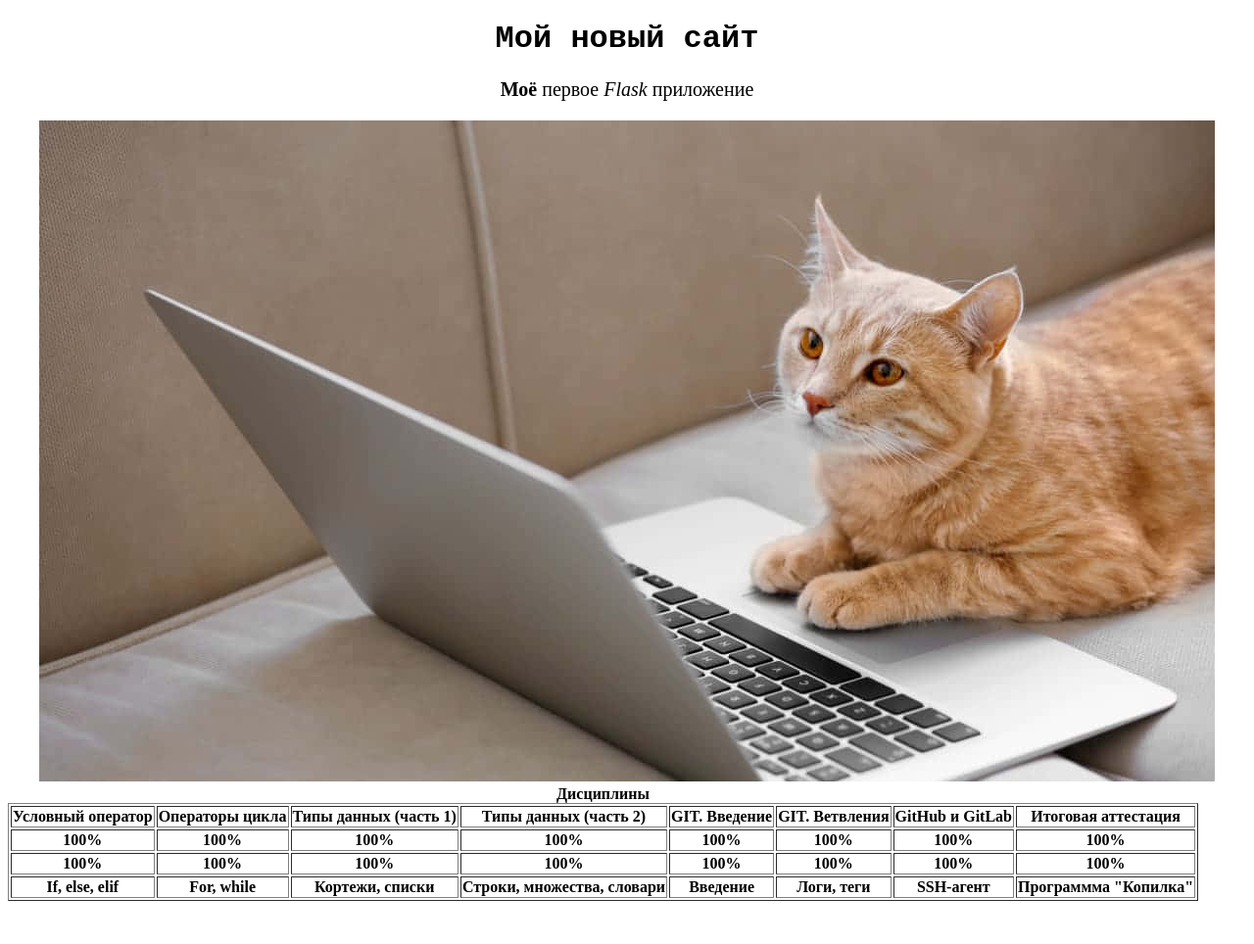
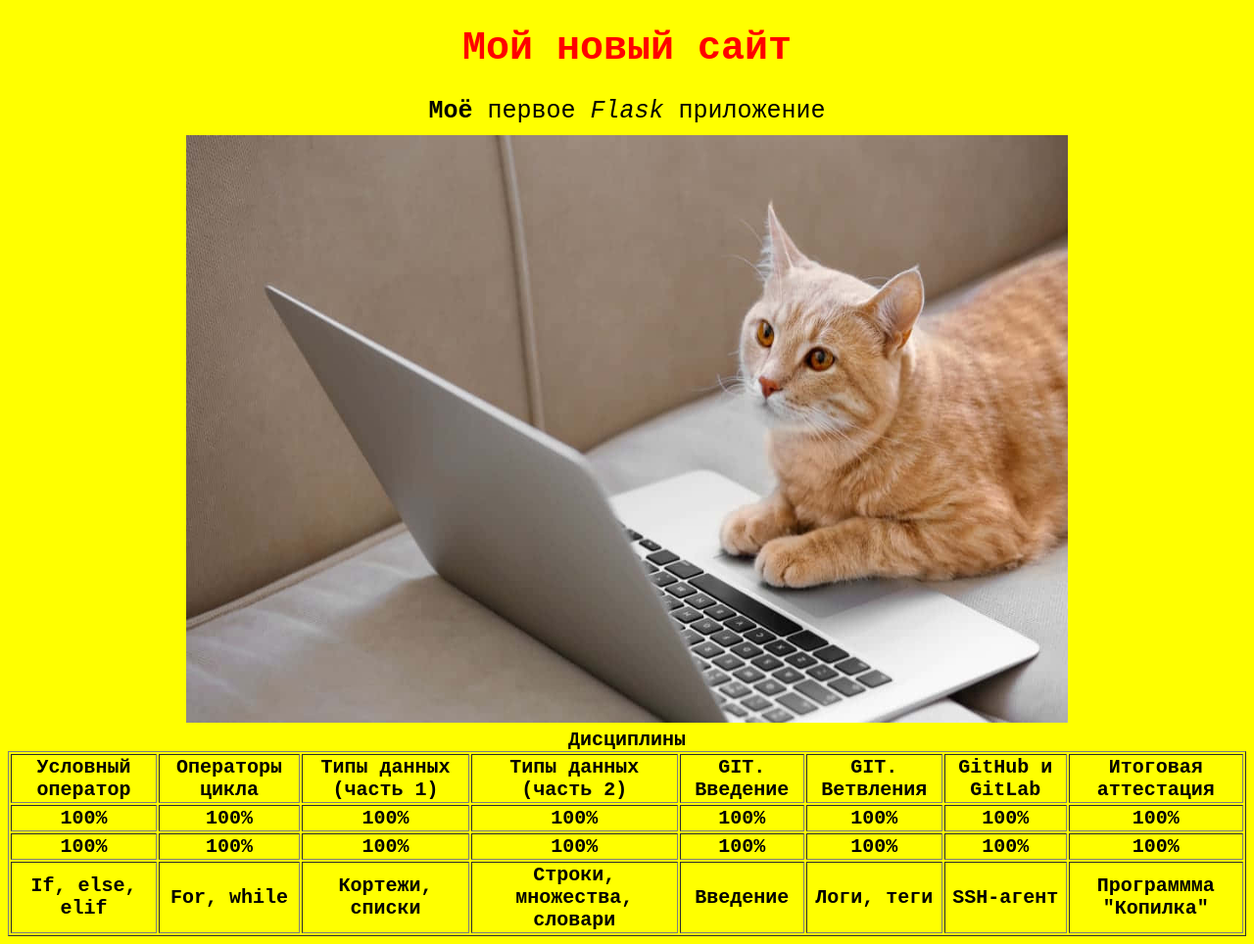
Before and after one commit to Daria-synergy/flask-project, a Flask app: page / in a window 1280 px wide. Shown: the whole page at 98% size. Before the commit the page ends 920 px from the top, so only its background shows below. Run offline with Flask 3, Linux system fonts and the light colour scheme; lists and menus that the app fills with data are empty.

Commit message:
Update index.css

```diff
--- a/project/static/css/index.css
+++ b/project/static/css/index.css
@@ -1,9 +1,24 @@
 body {
     text-align: center;
+    background-color: yellow;
+    font-size: 20px;
+    font-family: 'Courier New', Courier, monospace;
 }
 h1 {
-    font-family: 'Courier New', Courier, monospace;
+    color: red;
 }
 p {
+    margin-top: 10px;
+    margin-bottom: 10px;
+    margin-left: 20px;
+    margin-right: 20px;
     font-size: 125%;
 }
+img {
+width: 900px;
+height: 600px;
+}
+/*.red-text {
+    color: red;
+    background-color: black;
+}*/
```
